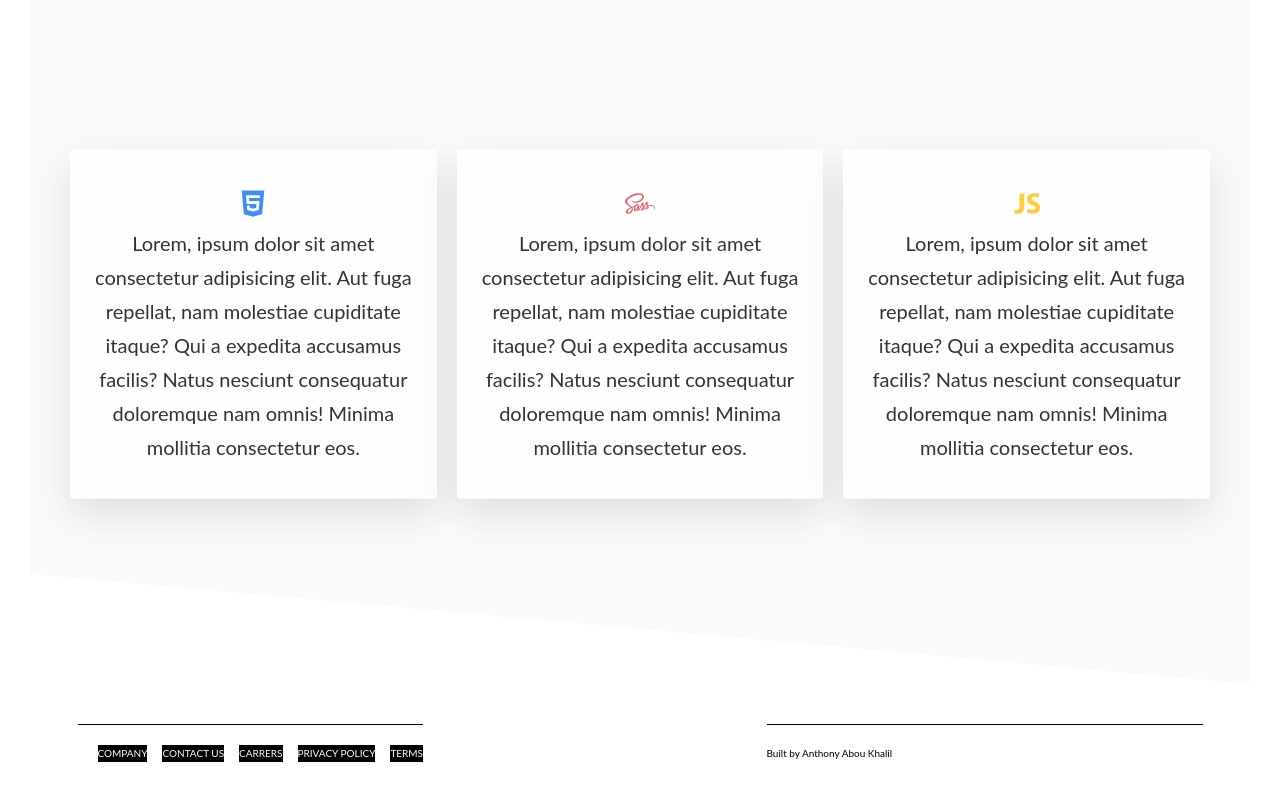
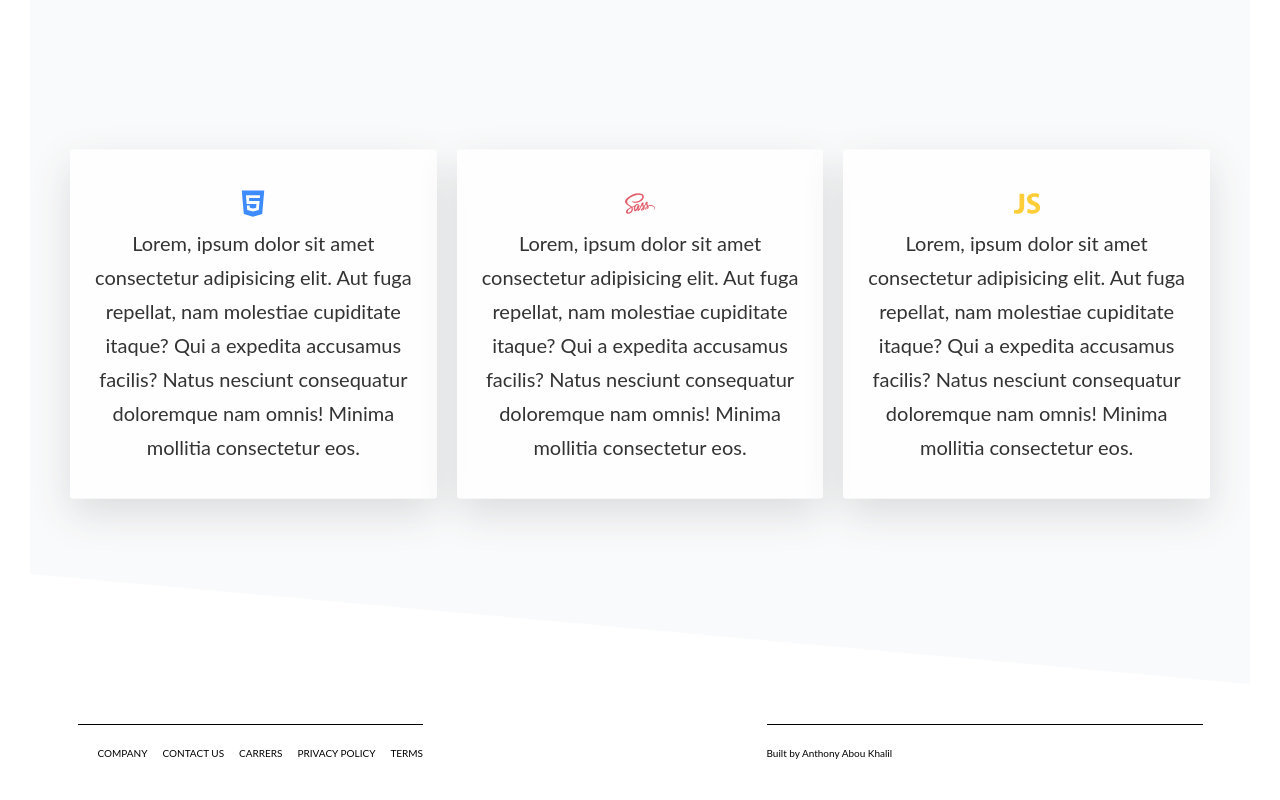
Before and after one commit to anthonyaboukhalil/portfolio, a React (Create React App) app: page /about in a window 1280 px wide. Shown: the part 1066-1866 px from the top of the page. Built offline with nearby package versions, Linux system fonts and the light colour scheme.

Commit message:
Fixes to the footer

```diff
--- a/src/assets/sass/components/_footer.scss
+++ b/src/assets/sass/components/_footer.scss
@@ -23,8 +23,8 @@
   &__link {
     &:link,
     &:visited {
-      color: $white;
-      background-color: $black;
+      color: $black;
+
       text-decoration: none;
       text-transform: uppercase;
       display: inline-block;
--- a/src/components/Footer.js
+++ b/src/components/Footer.js
@@ -6,30 +6,30 @@ const Footer = () => {
         <div className="row">
           <div className="col">
             {" "}
-            <div class="footer__navigation">
-              <ul class="footer__list">
-                <li class="footer__item">
-                  <a href="#" class="footer__link">
+            <div className="footer__navigation">
+              <ul className="footer__list">
+                <li className="footer__item">
+                  <a href="#" className="footer__link">
                     Company
                   </a>
                 </li>
-                <li class="footer__item">
-                  <a href="#" class="footer__link">
+                <li className="footer__item">
+                  <a href="#" className="footer__link">
                     Contact us
                   </a>
                 </li>
-                <li class="footer__item">
-                  <a href="#" class="footer__link">
+                <li className="footer__item">
+                  <a href="#" className="footer__link">
                     Carrers
                   </a>
                 </li>
-                <li class="footer__item">
-                  <a href="#" class="footer__link">
+                <li className="footer__item">
+                  <a href="#" className="footer__link">
                     Privacy policy
                   </a>
                 </li>
-                <li class="footer__item">
-                  <a href="#" class="footer__link">
+                <li className="footer__item">
+                  <a href="#" className="footer__link">
                     Terms
                   </a>
                 </li>
```
Also changed, not shown: src/assets/css/index.css.
